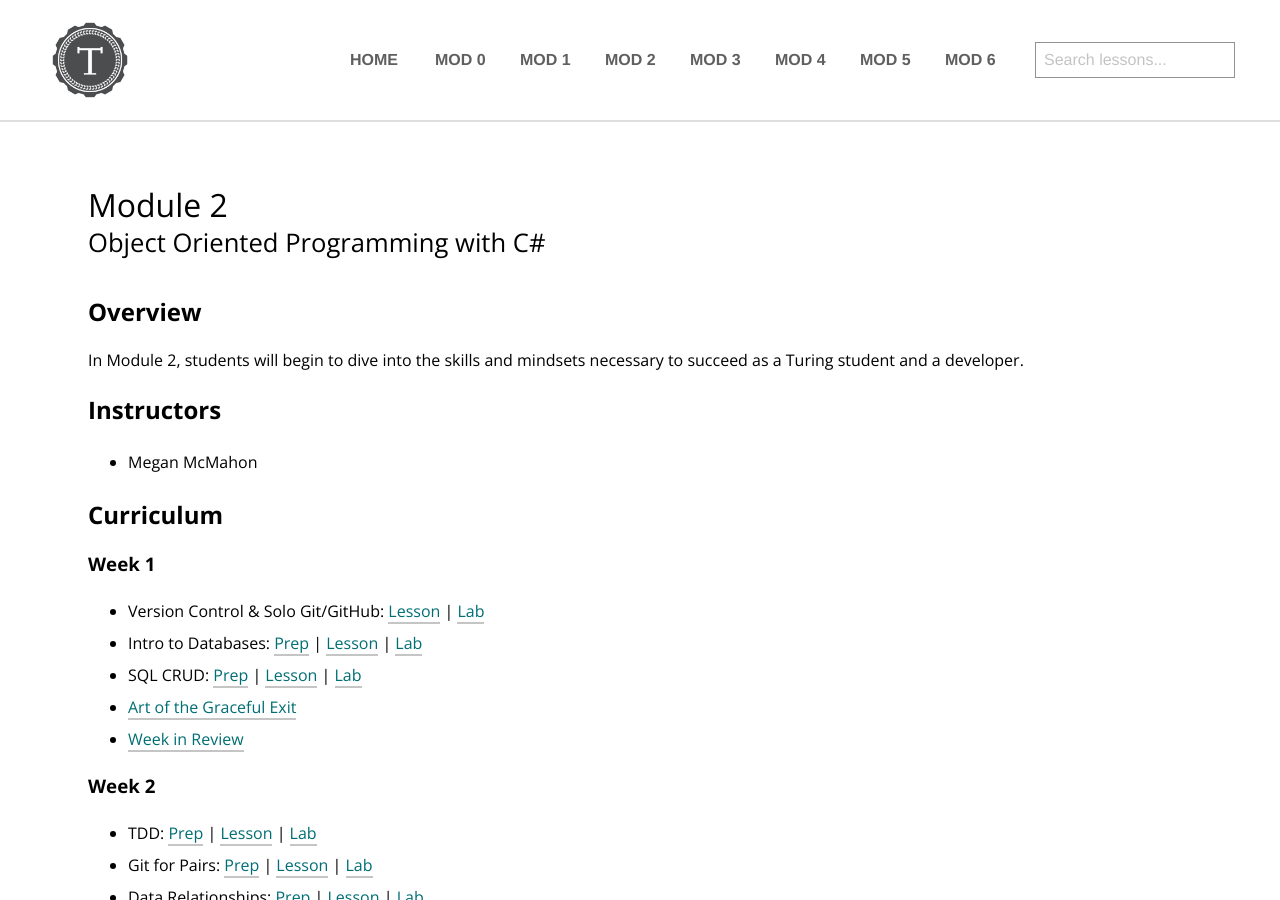
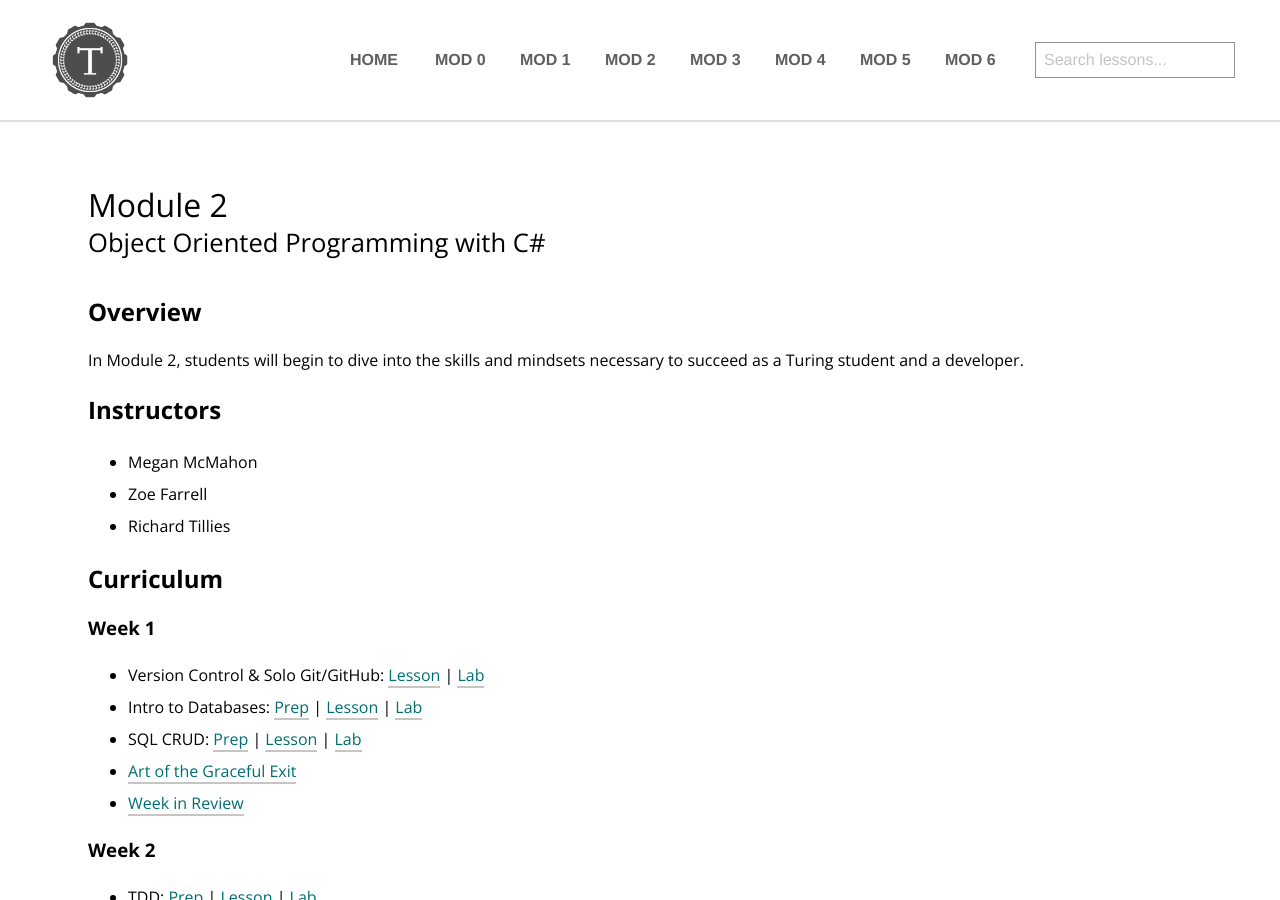
Before and after one commit to turingschool/launch-curriculum, a Jekyll site: the page built from module2/index.md, in a window 1280 px wide and 900 px high. Built offline with Jekyll 4.4.1, drawn with Linux system fonts in a browser that asks for light colours; nearby versions of some CDN libraries; comment, search, counter and statistics services are not loaded.

Commit message:
Update index.md

```diff
--- a/module2/index.md
+++ b/module2/index.md
@@ -11,6 +11,8 @@ In Module 2, students will begin to dive into the skills and mindsets necessary
 ## Instructors
 
 * Megan McMahon
+* Zoe Farrell
+* Richard Tillies
 
 ## Curriculum
 
```
